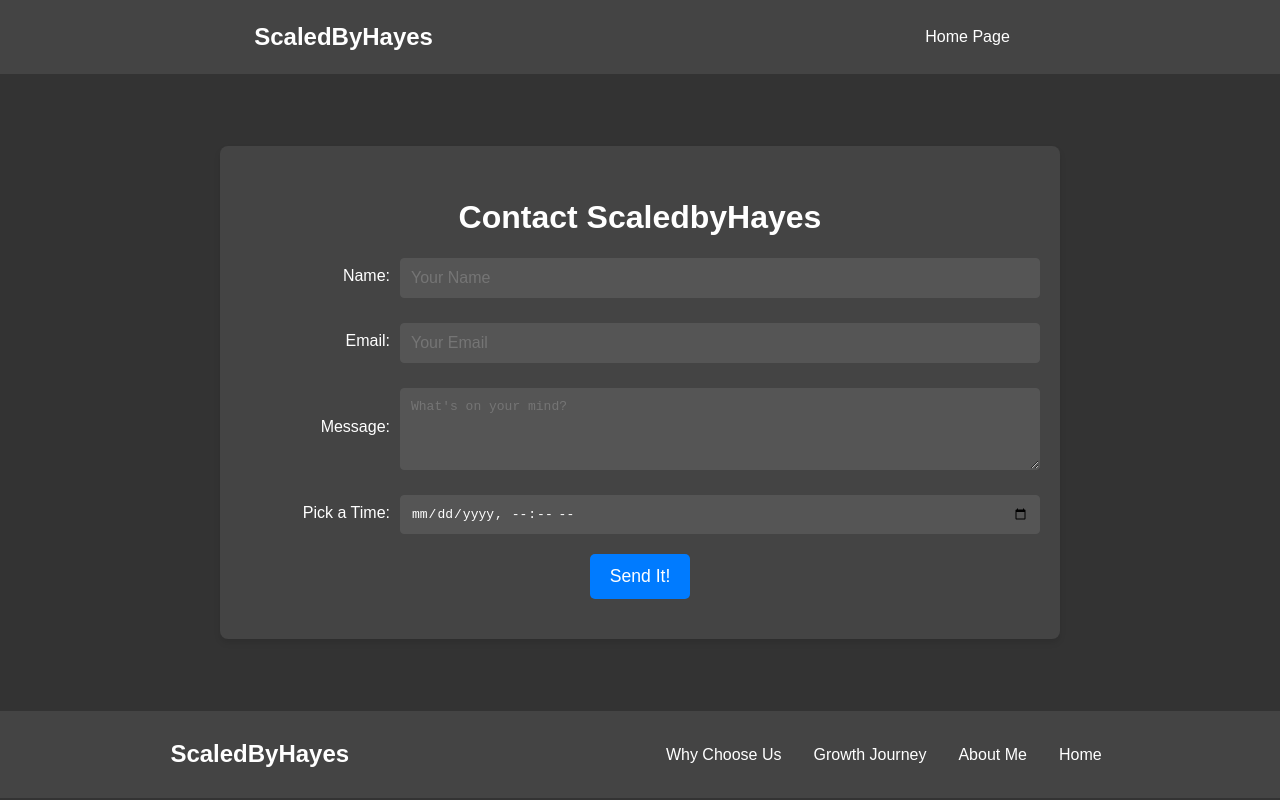
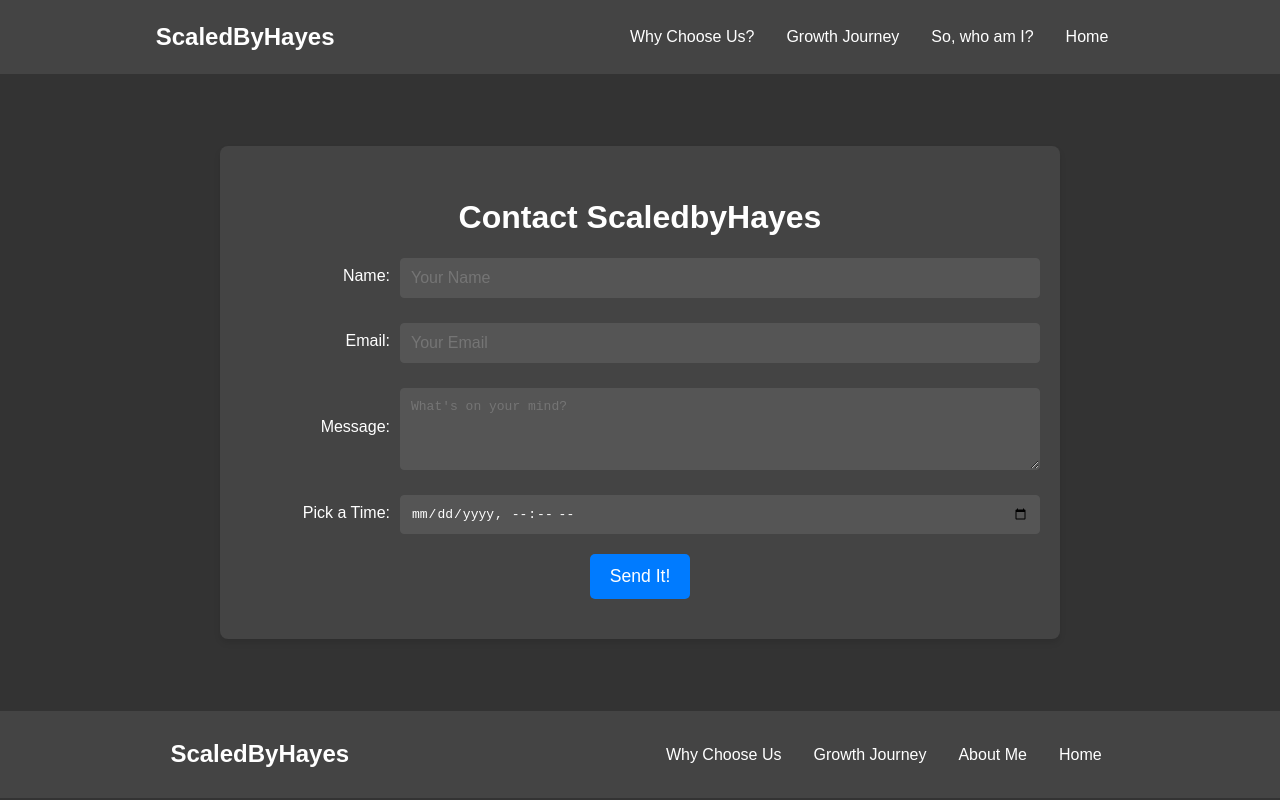
Before and after one commit to ghh72375/scaledbyhayes.github.io, a plain HTML site: page calendar.html in a window 1280 px wide. Drawn offline with Linux system fonts and the light colour scheme.

Commit message:
Update calendar.html

```diff
--- a/calendar.html
+++ b/calendar.html
@@ -12,7 +12,10 @@
             <div class="logo">ScaledByHayes</div>
             <nav>
                 <ul>
-                    <li><a href="index.html">Home Page</a></li>
+                       <li><a href="index.html#why-choose-us">Why Choose Us?</a></li>
+                     <li><a href="index.html#growth-journey">Growth Journey</a></li>
+                     <li><a href="index.html#about-me">So, who am I?</a></li>
+                     <li><a href="index.html">Home</a></li>
                 </ul>
             </nav>
         </header>
```
